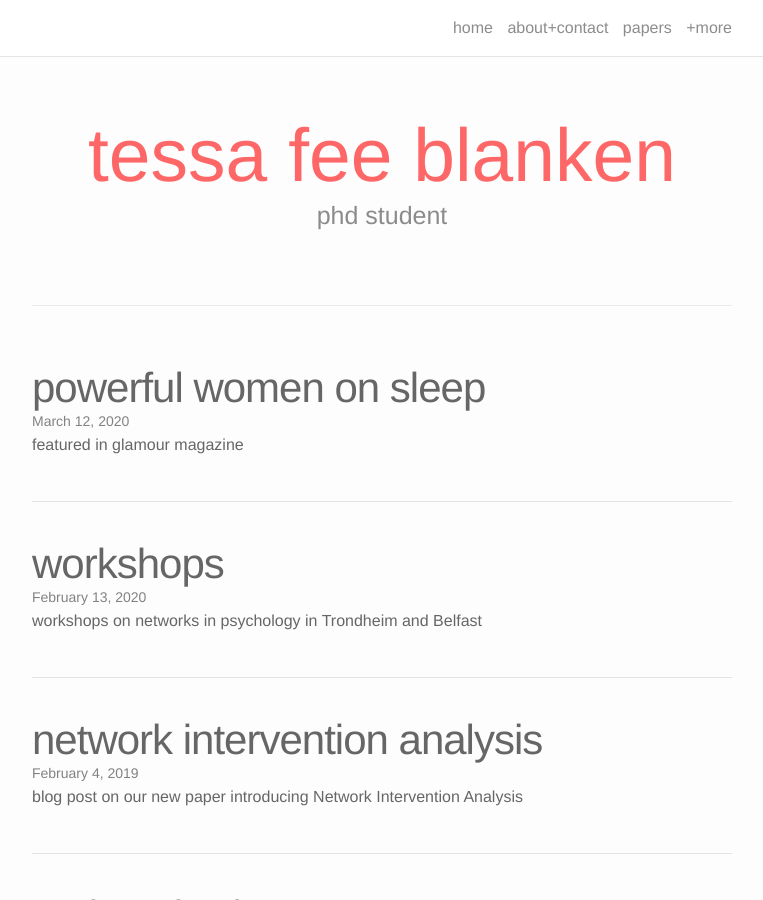
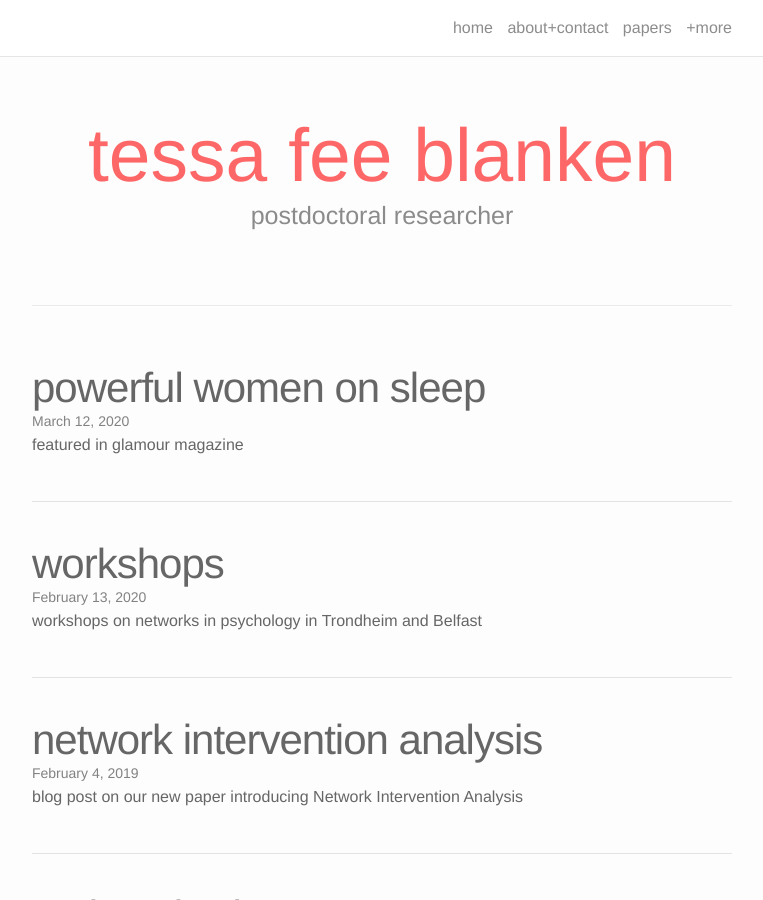
Before and after one commit to tfblanken/tfblanken.github.io, a Jekyll site: the page built from index.html, in a window 1280 px wide and 900 px high. Shown: the whole window, without its empty margins (258-1021 px from the left). Built offline with Jekyll 4.4.1, drawn with Linux system fonts in a browser that asks for light colours; nearby versions of some CDN libraries; the list of posts is cut into pages by our own code.

Commit message:
Update index.html

```diff
--- a/index.html
+++ b/index.html
@@ -4,7 +4,7 @@ layout: default
 
 <div class="header-bar">
   <h1>tessa fee blanken</h1>
-  <h2>phd student</h2>
+  <h2>postdoctoral researcher</h2>
   <br/>
   <hr>
   <br/>
```
